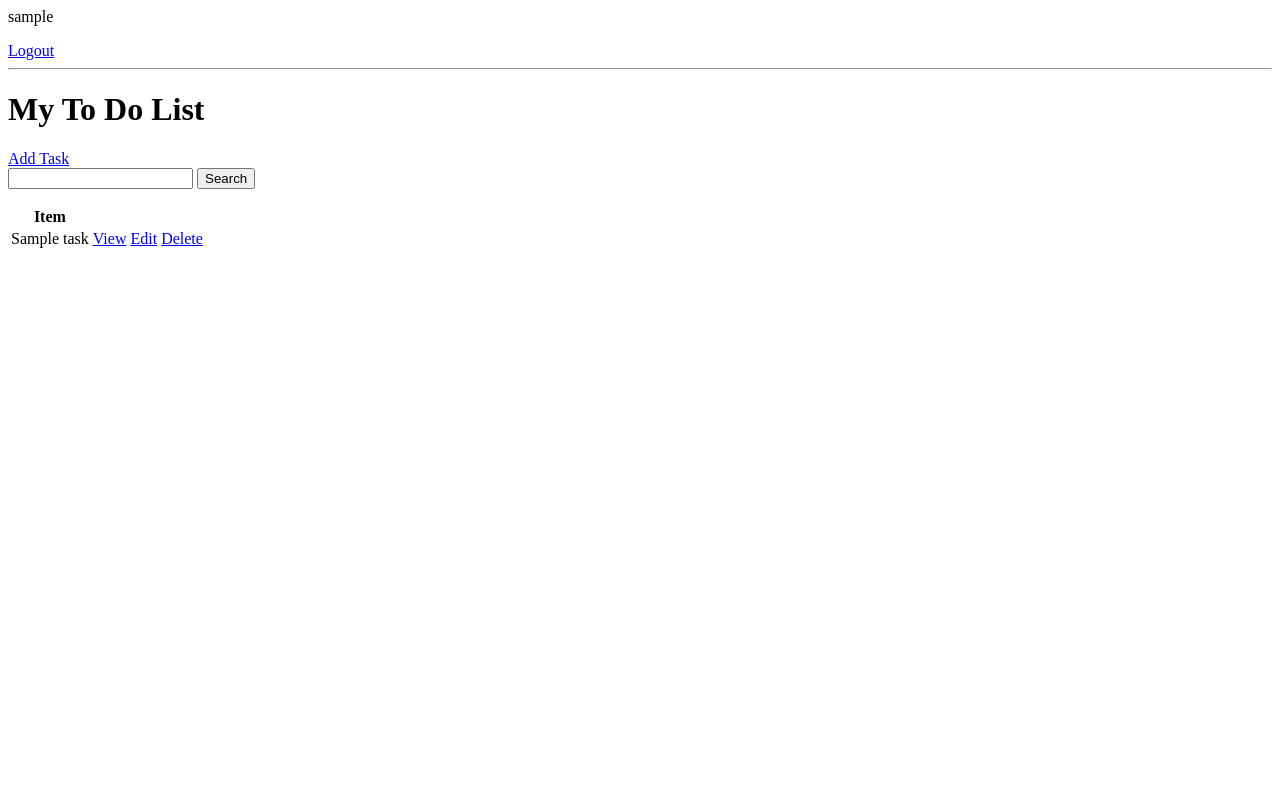
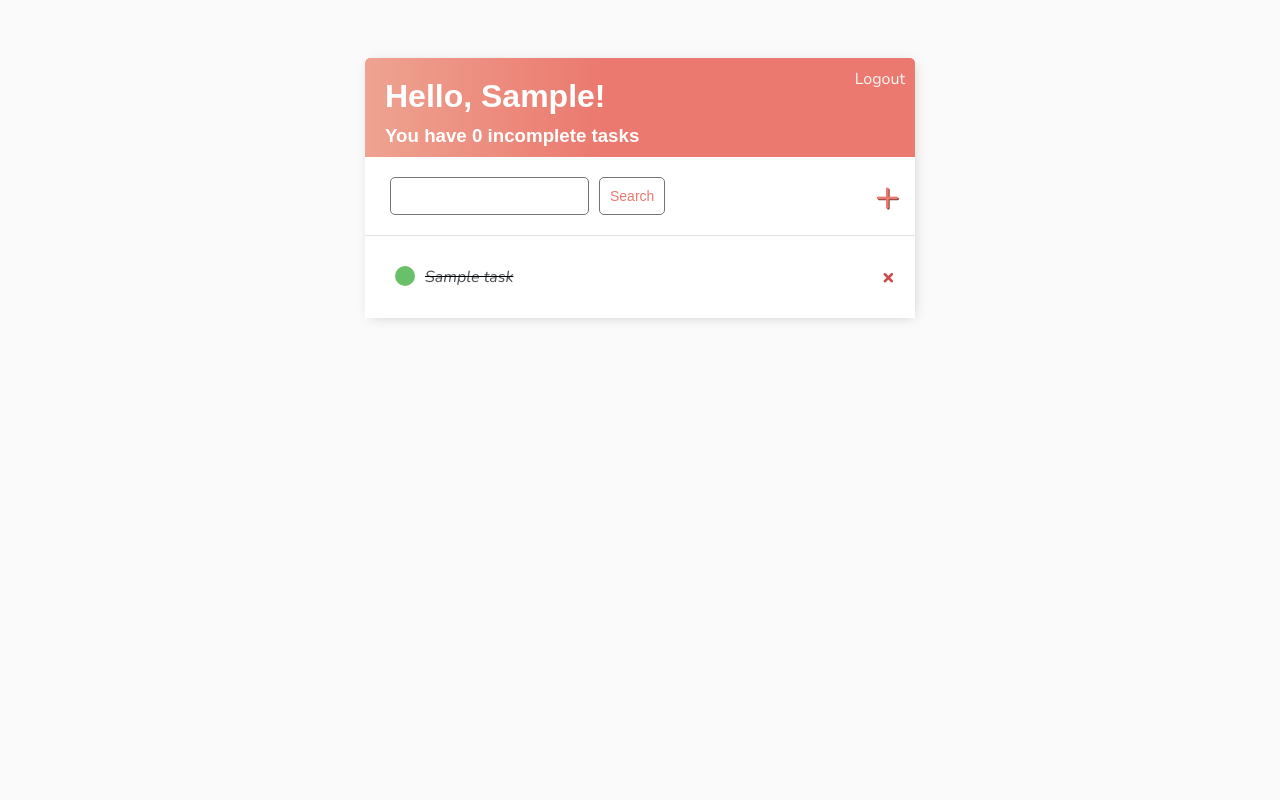
Before and after one commit to npneko/prism, a Django app: page / in a window 1280 px wide. Run offline with Django 5.2, Linux system fonts and the light colour scheme; a user stored in the database is signed in; tables that the repository leaves empty hold one stand-in row (values such as "Sample post").

Commit message:
Styling up the pages

```diff
--- /dev/null
+++ b/base/templates/base/main.html
@@ -0,0 +1,159 @@
+<!DOCTYPE html>
+<html lang="en">
+<head>
+    <meta charset="UTF-8">
+    <meta name="viewport" content="width=device-width, initial-scale=1.0">
+    <title>Prism</title>
+
+    <link rel="preconnect" href="https://fonts.googleapis.com">
+    <link rel="preconnect" href="https://fonts.gstatic.com" crossorigin>
+    <link href="https://fonts.googleapis.com/css2?family=Nunito:ital,wght@0,200..1000;1,200..1000&display=swap" rel="stylesheet">
+
+    <style>
+        body {
+            background-color: #FAFAFA;
+            font-family: "Nunito", sans-serif;
+            padding-top: 50px;
+        }
+
+        h1,
+        h2,
+        h3,
+        h4,
+        h5,
+        h6 {
+            font-family: 'Raleway', sans-serif;
+        }
+
+        a,
+        p {
+            color: #4b5156
+        }
+
+        .container {
+            max-width: 550px;
+            margin: auto;
+            background-color: #FFF;
+            -webkit-box-shadow: 2px 2px 13px -4px rgba(0, 0, 0, 0.21);
+            box-shadow: 2px 2px 13px -4px rgba(0, 0, 0, 0.21);
+        }
+
+        .header-bar {
+            display: flex;
+            justify-content: space-between;
+            color: #fff;
+            padding: 10px;
+            border-radius: 5px 5px 0 0;
+            background: linear-gradient(90deg, #EEA390 0%, #EB796F 43%, #EB796F 100%);
+        }
+
+        .header-bar a {
+            color: rgb(247, 247, 247);
+            text-decoration: none;
+        }
+
+        .header-bar h1 {
+            margin: 10px 10px 5px 10px;
+        }
+
+        .task-wrapper {
+            display: flex;
+            align-items: center;
+            justify-content: space-between;
+            padding: 10px;
+            background-color: #fff;
+            border-top: 1px solid #dfe4ea;
+            overflow: hidden;
+        }
+
+         .task-title {
+            display: flex;
+            padding: 20px;
+        }
+
+        .task-title a {
+            text-decoration: none;
+            color: #4b5156;
+            margin-left: 10px;
+        }
+
+        .task-complete-icon {
+            height: 20px;
+            width: 20px;
+            background-color: rgb(105, 192, 105);
+            border-radius: 50%;
+        }
+
+        .task-incomplete-icon {
+            height: 20px;
+            width: 20px;
+            background-color: rgb(218, 218, 218);
+            border-radius: 50%;
+        }
+
+        .delete-link {
+            text-decoration: none;
+            font-weight: 900;
+            color: #cf4949;
+            font-size: 22px;
+            line-height: 0;
+            padding: 10px;
+        }
+
+        #add-link {
+            color: #EB796F;
+            text-decoration: none;
+            font-size: 42px;
+            text-shadow: 1px 1px #81413b;
+        }
+
+        #search-add-wrapper {
+            display: flex;
+            justify-content: space-between;
+            align-items: center;
+            padding: 10px 15px 10px 15px;
+        }
+
+        input[type=text],
+        input[type=password],
+        textarea {
+            border: 1px solid #757575;
+            border-radius: 5px;
+            padding: 10px;
+            width: 90%;
+        }
+
+        label {
+            padding-top: 10px !important;
+            display: block;
+        }
+
+        ::placeholder {
+            font-weight: 300;
+            opacity: 0.5;
+        }
+
+        .button {
+            border: 1px solid #757575;
+            background-color: #FFF;
+            color: #EB796F;
+            padding: 10px;
+            font-size: 14px;
+            border-radius: 5px;
+            cursor: pointer;
+            text-decoration: none;
+        }
+
+        .card-body {
+            padding: 20px 0px 20px 30px;
+        }
+    </style>
+</head>
+<body>
+    <div class="container">
+        {% block content %}
+
+        {% endblock content %}
+    </div>
+</body>
+</html>
--- a/base/templates/base/task_detail.html
+++ /dev/null
@@ -1 +0,0 @@
-<h1>Task: {{task}}</h1>
--- a/base/templates/base/task_list.html
+++ b/base/templates/base/task_list.html
@@ -1,45 +1,51 @@
+{% extends 'base/main.html' %}
 
-{% if request.user.is_authenticated %}
-    <p>{{ request.user }}</p>
-    <a href="{% url 'logout' %}">Logout</a>
-{% else %}
-    <a href="{% url 'login' %}">Login</a>
-{% endif %}
+{% block content %}
 
-<hr>
-<h1>My To Do List</h1>
-<a href="{% url 'task_create' %}">Add Task</a>
+<div class="header-bar">
+    <div>
+        <h1>Hello, {{request.user.username|title }}!</h1>
+        <h3 style="margin: 10px 10px 0px 10px">You have {{ incomplete_count }} incomplete task{{ incomplete_count|pluralize:"s"}}</h3>
+    </div>
 
-<form method="GET">
-    <input type="text" name="search-area" value="{{search_input}}">
-    <input type="submit" value="Search">
-</form>
+    {% if request.user.is_authenticated %}
+        <a href="{% url 'logout' %}">Logout</a>
+    {% else %}
+        <a href="{% url 'login' %}">Login</a>
+    {% endif %}
+</div>
 
-<table>
-    <tr>
-        <th>Item</th>
-        <th></th>
-        <th></th>
-    </tr>
+<div id="search-add-wrapper">
+    <form method="GET" style="margin: 10px; display: flex;">
+        <input style="margin-right: 10px;" type="text" name="search-area" value="{{search_input}}">
+        <input class="button" type="submit" value="Search">
+    </form>
+    <a id="add-link" href="{% url 'task_create' %}">&#x2b;</a>
+</div>
+
+
+<div class="task.items-wrapper">
     {% for task in tasks %}
+    <div class="task-wrapper">
+        {% if task.complete %}
+            <div class="task-title">
+                <div class="task-complete-icon"></div>
+                <i><s><a href="{% url 'task_update' task.id %}">{{ task }}</a></s></i>
+            </div>
+        <a class="delete-link" href="{% url 'task_delete' task.id %}">&#215;</a>
+        {% else %}
+        <div class="task-title">
+            <div class="task-incomplete-icon"></div>
+            <a href="{% url 'task_update' task.id %}">{{ task }}</a>
+        </div>
+        <a class="delete-link" href="{% url 'task_delete' task.id %}">&#215;</a>
+        {% endif %}
 
-    <tr>
-        <td>
-            {{task.title}}
-        </td>
-        <td>
-            <a href="{% url 'task_detail' task.id %}">View</a>
-        </td>
-        <td>
-            <a href="{% url 'task_update' task.id %}">Edit</a>
-        </td>
-        <td>
-            <a href="{% url 'task_delete' task.id %}">Delete</a>
-        </td>
-    </tr>
-
+    </div>
     {% empty %}
         <h3>No items in list</h3>
 
     {% endfor %}
-</table>
+</div>
+
+{% endblock content %}
```
Also changed, not shown: base/templates/base/login.html (+16 -7 lines), base/templates/base/register.html (+21 -7 lines), base/templates/base/task_confirm_delete.html (+16 -6 lines), base/templates/base/task_form.html (+16 -7 lines).
